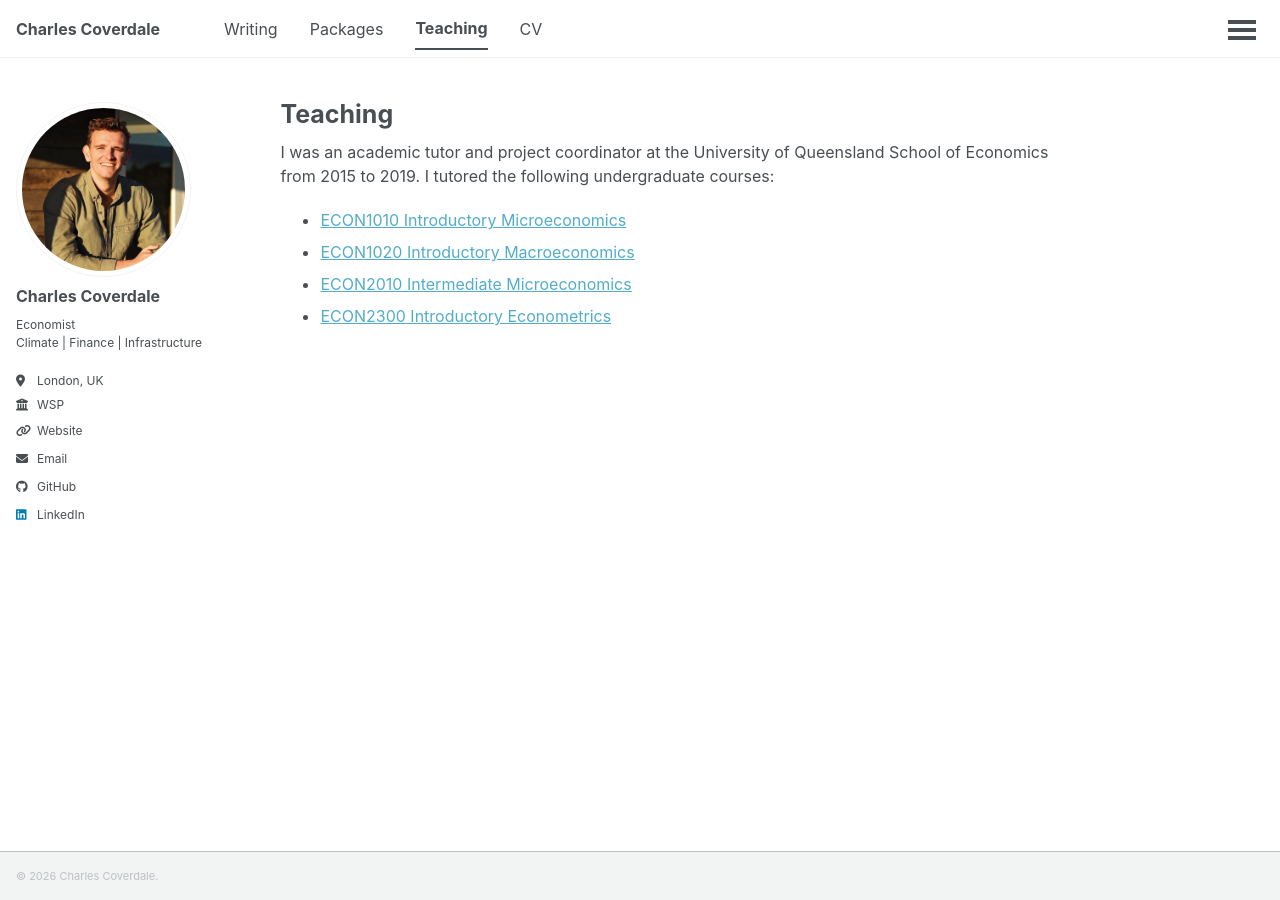
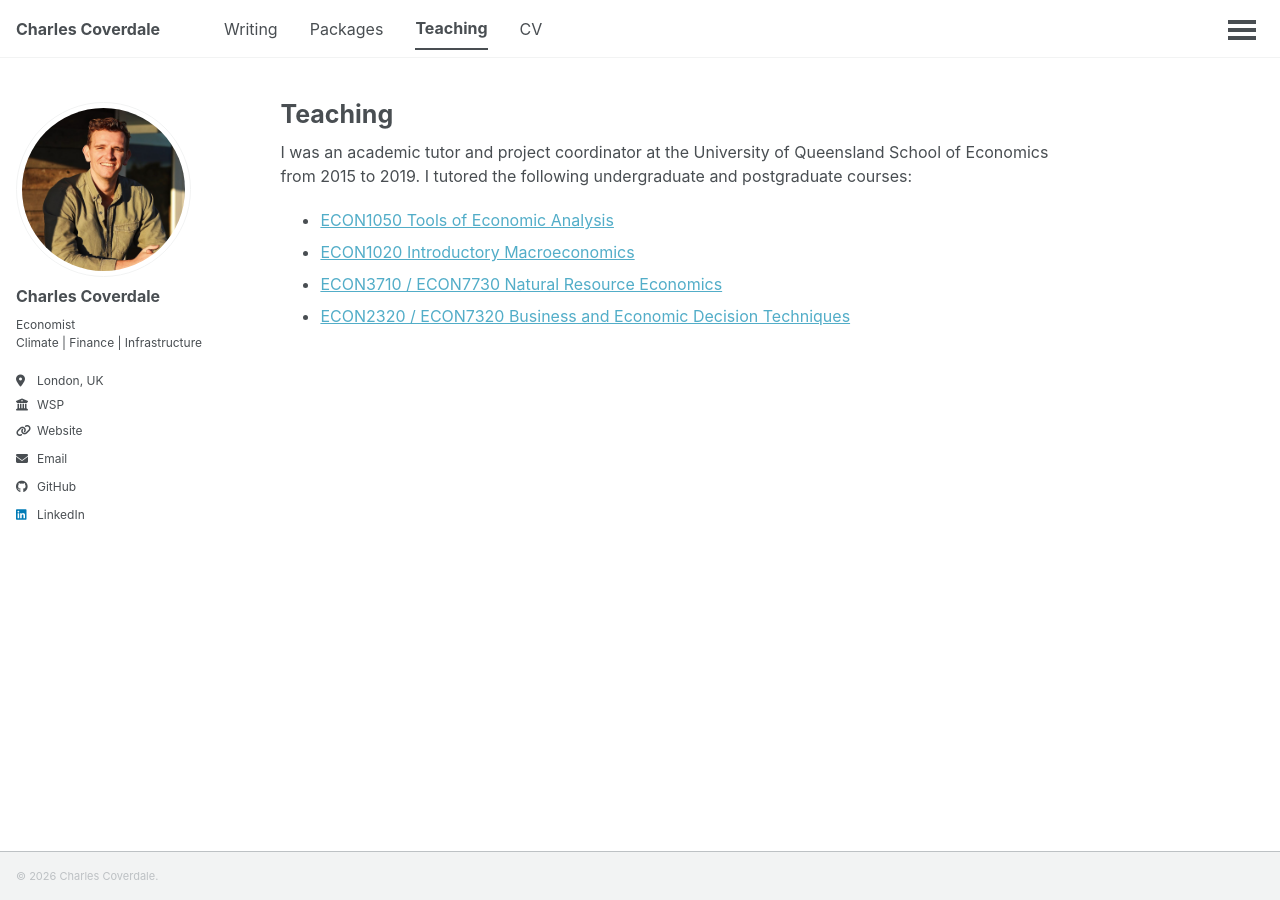
Before and after one commit to charlescoverdale/charlescoverdale.github.io, a Jekyll site: the page built from _pages/teaching.md, in a window 1280 px wide. Built offline with Jekyll 4.4.1, drawn with Linux system fonts in a browser that asks for light colours; a script that is not in the unit is left out.

Commit message:
Fix teaching page with correct 4 UQ courses from CV

```diff
--- a/_pages/teaching.md
+++ b/_pages/teaching.md
@@ -5,9 +5,9 @@ permalink: /teaching/
 author_profile: true
 ---
 
-I was an academic tutor and project coordinator at the University of Queensland School of Economics from 2015 to 2019. I tutored the following undergraduate courses:
+I was an academic tutor and project coordinator at the University of Queensland School of Economics from 2015 to 2019. I tutored the following undergraduate and postgraduate courses:
 
-- [ECON1010 Introductory Microeconomics](https://programs-courses.uq.edu.au/course.html?course_code=ECON1010)
+- [ECON1050 Tools of Economic Analysis](https://programs-courses.uq.edu.au/course.html?course_code=ECON1050)
 - [ECON1020 Introductory Macroeconomics](https://programs-courses.uq.edu.au/course.html?course_code=ECON1020)
-- [ECON2010 Intermediate Microeconomics](https://programs-courses.uq.edu.au/course.html?course_code=ECON2010)
-- [ECON2300 Introductory Econometrics](https://programs-courses.uq.edu.au/course.html?course_code=ECON2300)
+- [ECON3710 / ECON7730 Natural Resource Economics](https://programs-courses.uq.edu.au/course.html?course_code=ECON3710)
+- [ECON2320 / ECON7320 Business and Economic Decision Techniques](https://programs-courses.uq.edu.au/course.html?course_code=ECON2320)
```
